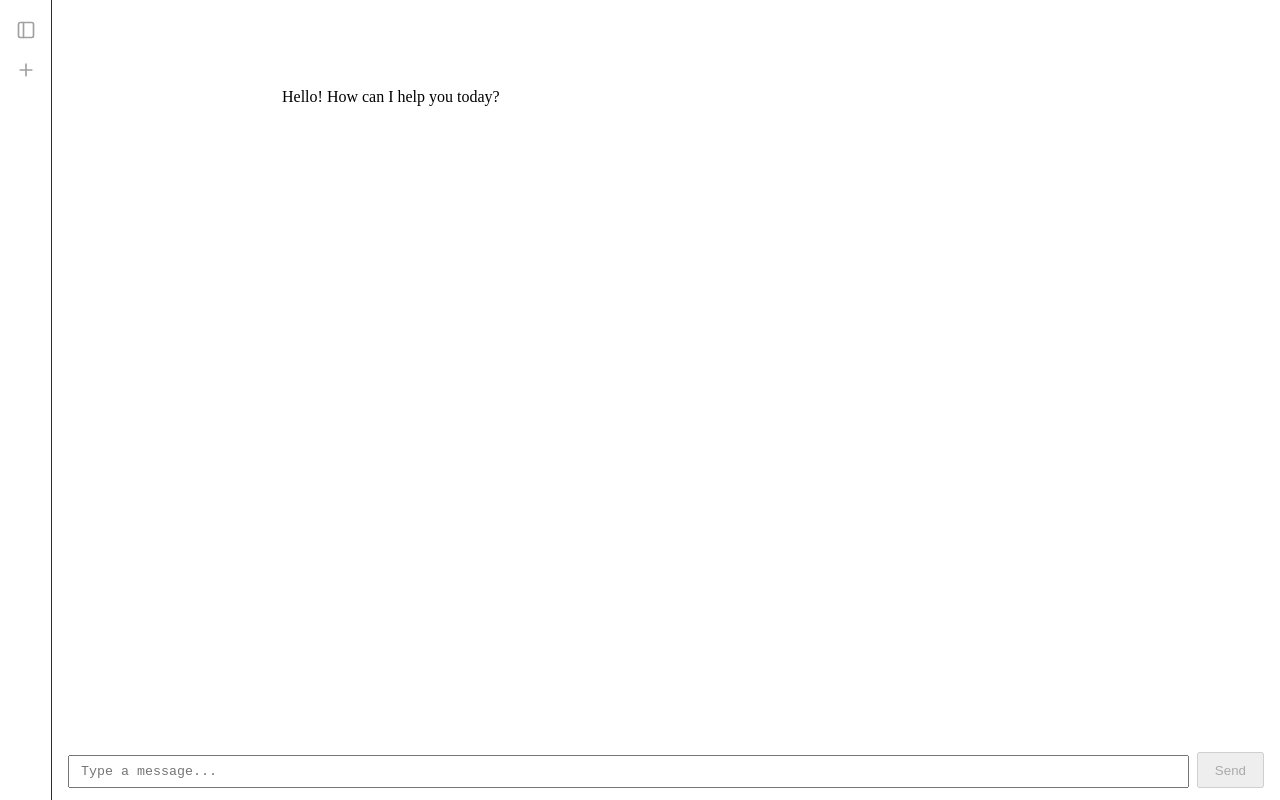
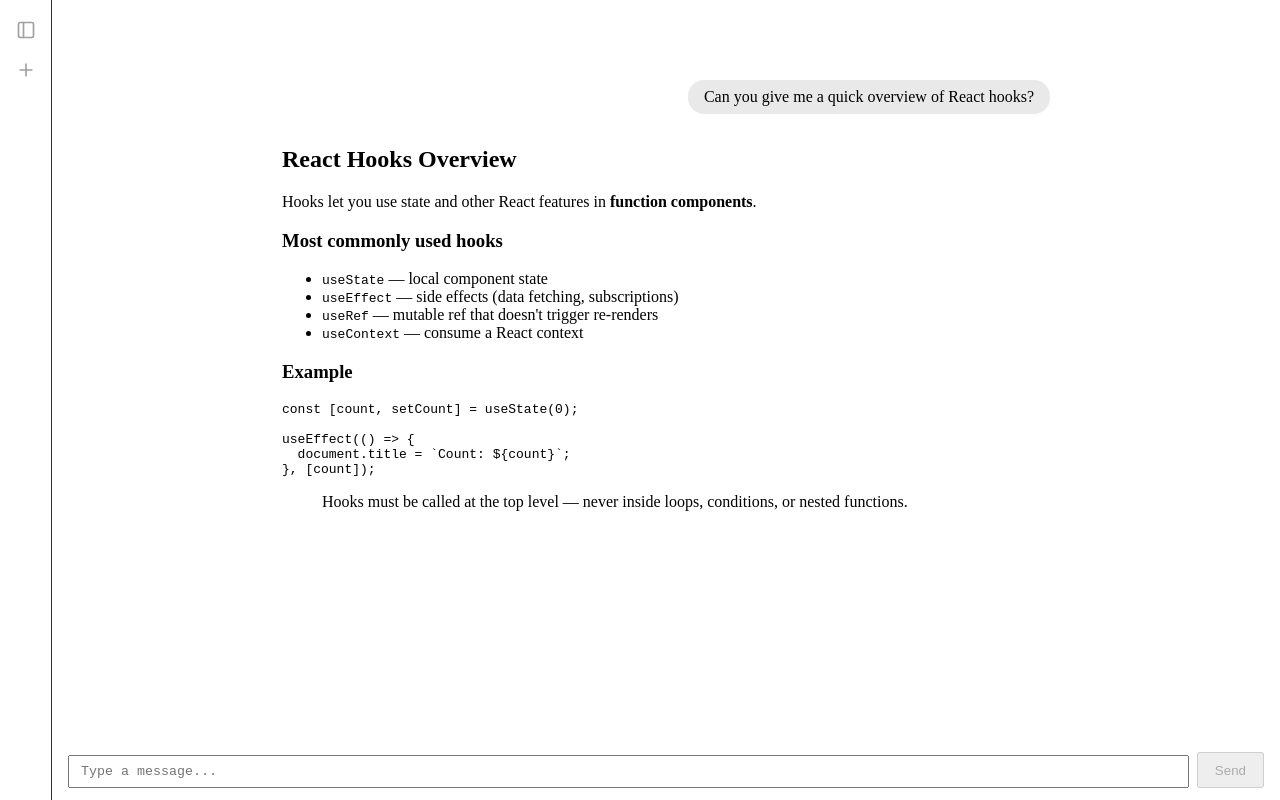
Before and after one commit to denisvivdenko/chatops-frontend-base, a Next.js app: page / in a window 1280 px wide. Built offline with nearby package versions, Linux system fonts and the light colour scheme.

Commit message:
feat: add markdown renderer for assistant messages

```diff
--- a/app/components/chat/ChatPane/ChatPane.tsx
+++ b/app/components/chat/ChatPane/ChatPane.tsx
@@ -17,7 +17,32 @@
 
 export default function ChatPane({ onMenuOpenAction }: Props) {
   const [messages, setMessages] = useState<Message[]>([
-    { role: 'assistant', content: 'Hello! How can I help you today?' },
+    { role: 'user', content: 'Can you give me a quick overview of React hooks?' },
+    {
+      role: 'assistant',
+      content: `## React Hooks Overview
+
+Hooks let you use state and other React features in **function components**.
+
+### Most commonly used hooks
+
+- \`useState\` — local component state
+- \`useEffect\` — side effects (data fetching, subscriptions)
+- \`useRef\` — mutable ref that doesn't trigger re-renders
+- \`useContext\` — consume a React context
+
+### Example
+
+\`\`\`ts
+const [count, setCount] = useState(0);
+
+useEffect(() => {
+  document.title = \`Count: \${count}\`;
+}, [count]);
+\`\`\`
+
+> Hooks must be called at the top level — never inside loops, conditions, or nested functions.`,
+    },
   ]);
 
   const handleSend = (content: string) => {
--- a/app/components/chat/Message/Message.module.css
+++ b/app/components/chat/Message/Message.module.css
@@ -1,16 +1,15 @@
-.wrapper {
+.userWrapper {
   display: flex;
-}
-
-.user {
   justify-content: flex-end;
-}
-
-.assistant {
-  justify-content: flex-start;
 }
 
 .bubble {
   max-width: 75%;
   padding: 0.5rem 1rem;
+  background-color: #e9e9e9;
+  border-radius: 1rem;
 }
+
+.assistantWrapper {
+  width: 100%;
+}
--- a/app/components/chat/Message/Message.tsx
+++ b/app/components/chat/Message/Message.tsx
@@ -1,3 +1,4 @@
+import ReactMarkdown from 'react-markdown';
 import styles from './Message.module.css';
 
 type MessageProps = {
@@ -6,12 +7,17 @@
 };
 
 export default function Message({ role, content }: MessageProps) {
-  const isUser = role === 'user';
+  if (role === 'user') {
+    return (
+      <div className={styles.userWrapper}>
+        <div className={styles.bubble}>{content}</div>
+      </div>
+    );
+  }
+
   return (
-    <div className={`${styles.wrapper} ${isUser ? styles.user : styles.assistant}`}>
-      <div className={styles.bubble}>
-        {content}
-      </div>
+    <div className={styles.assistantWrapper}>
+      <ReactMarkdown>{content}</ReactMarkdown>
     </div>
   );
 }
--- a/app/components/chat/MessageList/MessageList.module.css
+++ b/app/components/chat/MessageList/MessageList.module.css
@@ -8,8 +8,7 @@
   max-width: 50rem;
   width: 100%;
   margin: 0 auto;
-  padding-top: 5rem;
-  padding-bottom: 5rem;
+  padding: 5rem 1rem;
   display: flex;
   flex-direction: column;
   gap: 0.75rem;
--- a/package.json
+++ b/package.json
@@ -11,7 +11,8 @@
   "dependencies": {
     "next": "16.2.9",
     "react": "19.2.4",
-    "react-dom": "19.2.4"
+    "react-dom": "19.2.4",
+    "react-markdown": "^10.1.0"
   },
   "devDependencies": {
     "@tailwindcss/postcss": "^4",
```
Also changed, not shown: 1 other file (tests, documents, lock files or other folders).
